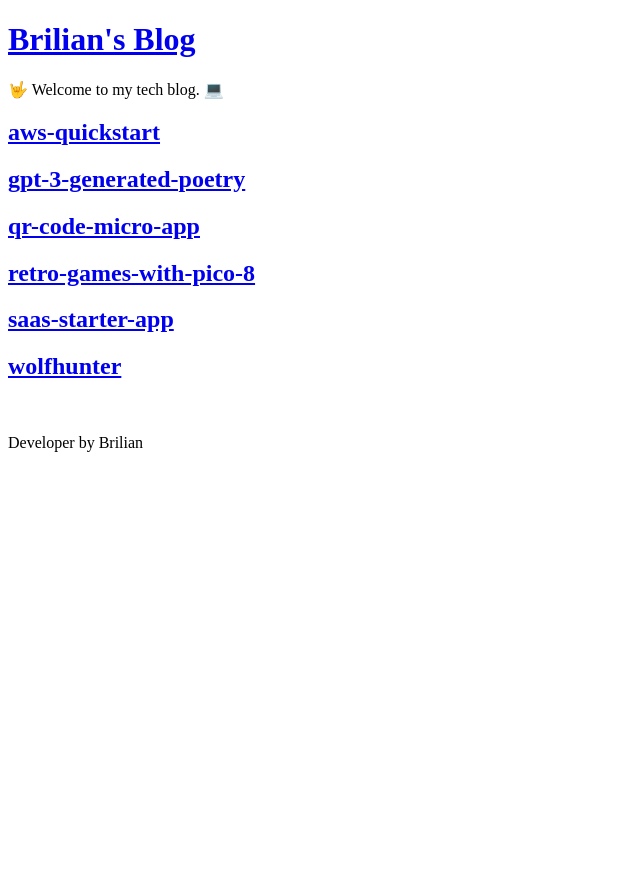
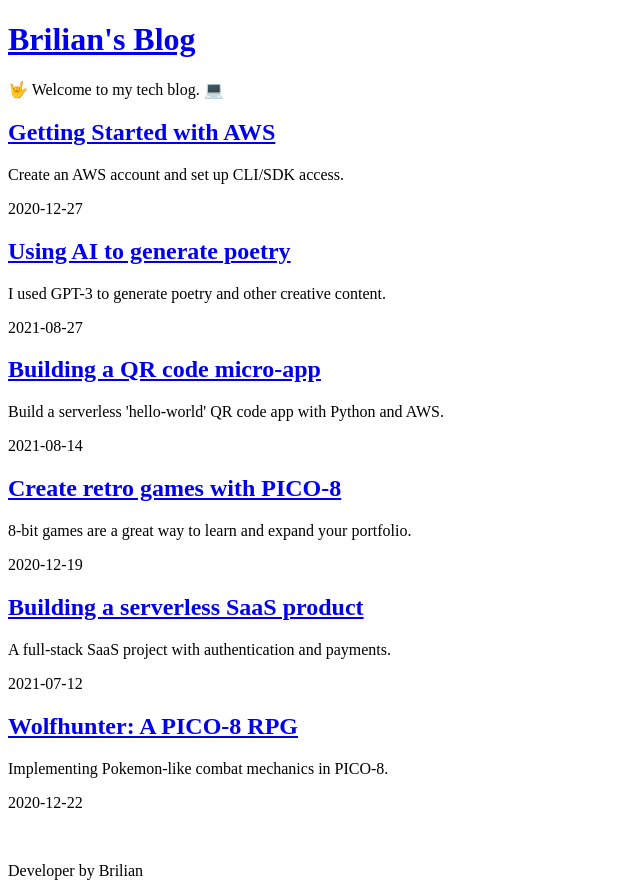
Before and after one commit to BrilianMisbah/next-blog, a Next.js app: page / in a window 1280 px wide. Shown: the whole page, without its empty margins (0-640 px from the left). Before the commit the page ends 800 px from the top, so only its background shows below. Built offline with nearby package versions, Linux system fonts and the light colour scheme.

Commit message:
feat: show posts metadata on home page

```diff
--- /dev/null
+++ b/components/PostMetadata.ts
@@ -0,0 +1,6 @@
+export interface PostMetadata {
+    title: string,
+    date: string,
+    subtitle: string,
+    slug: string,
+}
--- a/src/app/page.tsx
+++ b/src/app/page.tsx
@@ -1,22 +1,40 @@
 import Image from "next/image";
 import fs from "fs";
 import Link from "next/link";
+import matter from "gray-matter";
+import { PostMetadata } from "../../components/PostMetadata";
 
-const getPostMetadata = () => {
+const getPostMetadata = (): PostMetadata[] => {
   const folder = "posts/";
   const files = fs.readdirSync(folder);
   const markdownPosts = files.filter((file) => file.endsWith(".md"));
-  const slugs = markdownPosts.map((file) => file.replace(".md", ""));
-  return slugs;
+
+  // Get gray-matter data from each file.
+  const posts = markdownPosts.map((fileName) => {
+    const fileContents = fs.readFileSync(`posts/${fileName}`, `utf8`);
+    const matterResult = matter(fileContents);
+    return {
+      title: matterResult.data.title,
+      date: matterResult.data.date,
+      subtitle: matterResult.data.subtitle,
+      slug: fileName.replace(`.md`, ""),
+    };
+  });
+  // const slugs = markdownPosts.map((file) => file.replace(".md", ""));
+  // return slugs;
+
+  return posts;
 };
 
 const HomePage = () => {
   const postMetadata = getPostMetadata();
-  const postPreviews = postMetadata.map((slug) => (
+  const postPreviews = postMetadata.map((post) => (
     <div>
-      <Link href={`/posts/${slug}`}>
-        <h2>{slug}</h2>
+      <Link href={`/posts/${post.slug}`}>
+        <h2>{post.title}</h2>
       </Link>
+      <p>{post.subtitle}</p>
+      <p>{post.date}</p>
     </div>
   ));
   return <div>{postPreviews}</div>;
```
